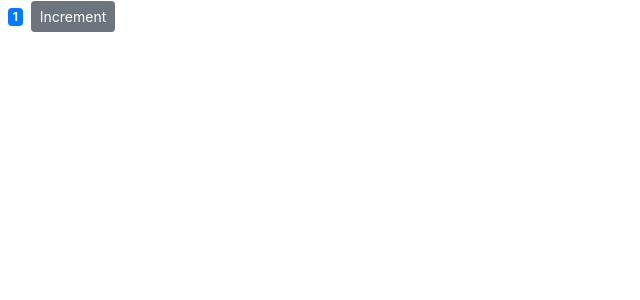
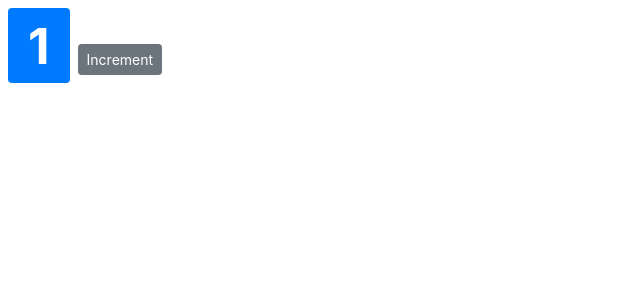
Before and after one commit to RachanaDevi/Counter-App, a React (Create React App) app: page / in a window 1280 px wide. Shown: the top 300 px of the page, without its empty margins (0-640 px from the left). Built offline with nearby package versions, Linux system fonts and the light colour scheme.

Commit message:
[Rachana] Add styles

```diff
--- a/src/components/counter.jsx
+++ b/src/components/counter.jsx
@@ -6,11 +6,17 @@
     count: 1,
   };
 
-  styles = {};
+  styles = {
+    fontSize: 50,
+    fontWeight: "bold",
+  };
+
   render() {
     return (
       <React.Fragment>
-        <span className="badge badge-primary m-2">{this.formatCount()}</span>
+        <span style={this.styles} className="badge badge-primary m-2">
+          {this.formatCount()}
+        </span>
         <button className="btn btn-secondary btn-sm">Increment</button>
       </React.Fragment>
     ); //jsx expression which calls React.createElement, so you have to import
```
